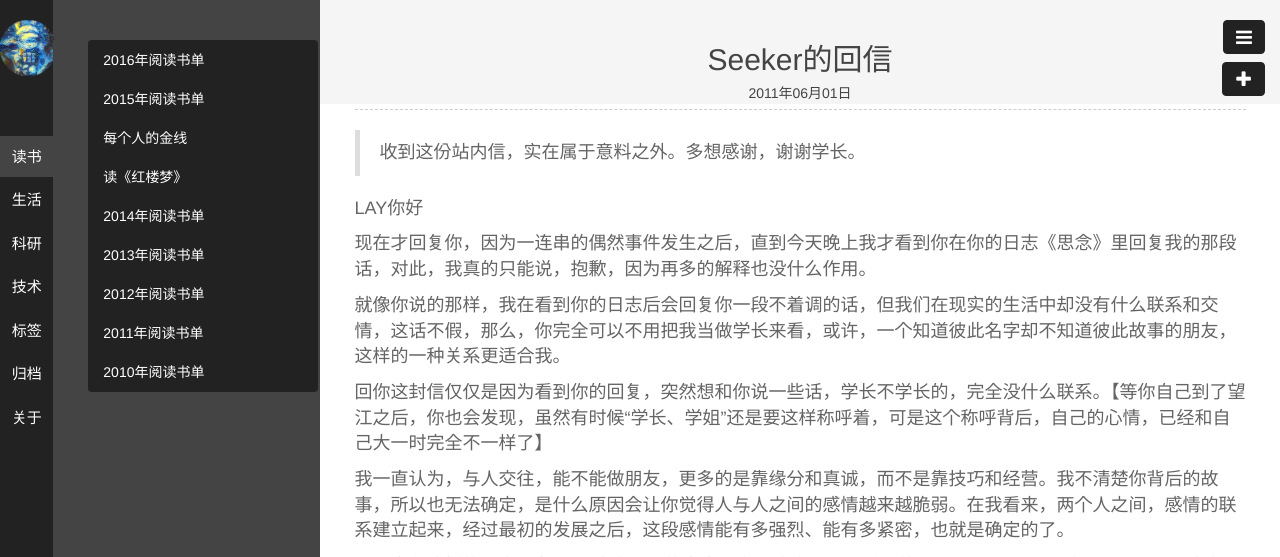
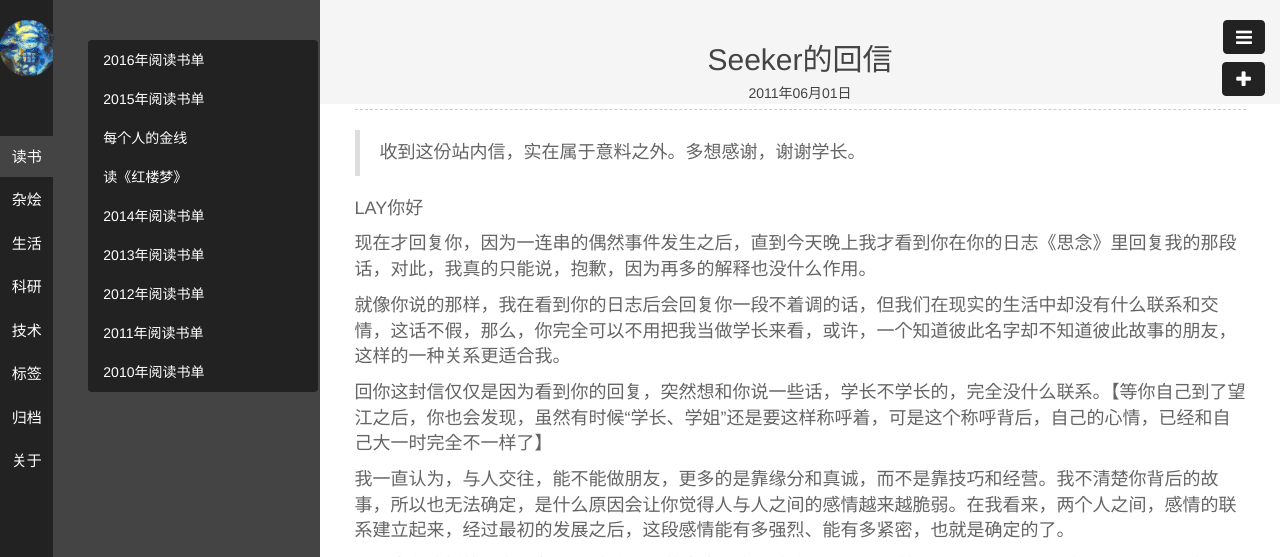
Before and after one commit to littleroach110/littleroach110.github.io, a Jekyll site: the page built from _posts/杂烩/2011-06-01-Seeker-reply-me.md, in a window 1280 px wide. Shown: the top 557 px of the page. Built offline with Jekyll 4.4.1, drawn with Linux system fonts in a browser that asks for light colours; Markdown is read by kramdown in place of the engine named in the settings.

Commit message:
change style-12

```diff
--- a/_posts/杂烩/2011-06-01-Seeker-reply-me.md
+++ b/_posts/杂烩/2011-06-01-Seeker-reply-me.md
@@ -1,7 +1,7 @@
 ---
 layout: post
 title: Seeker的回信
-category: 生活
+category: 杂烩
 tags: 随感
 keywords:
 description:
```
